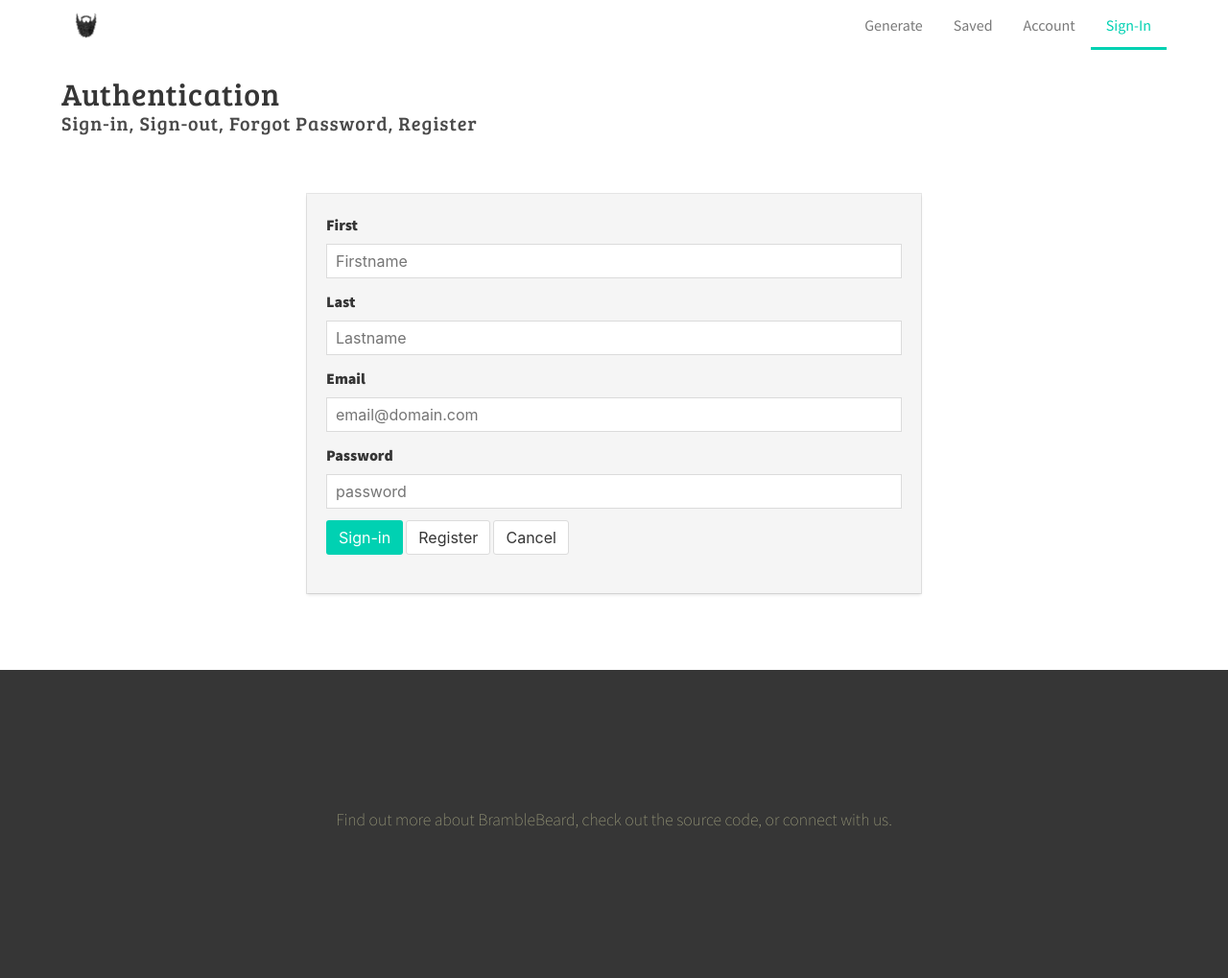
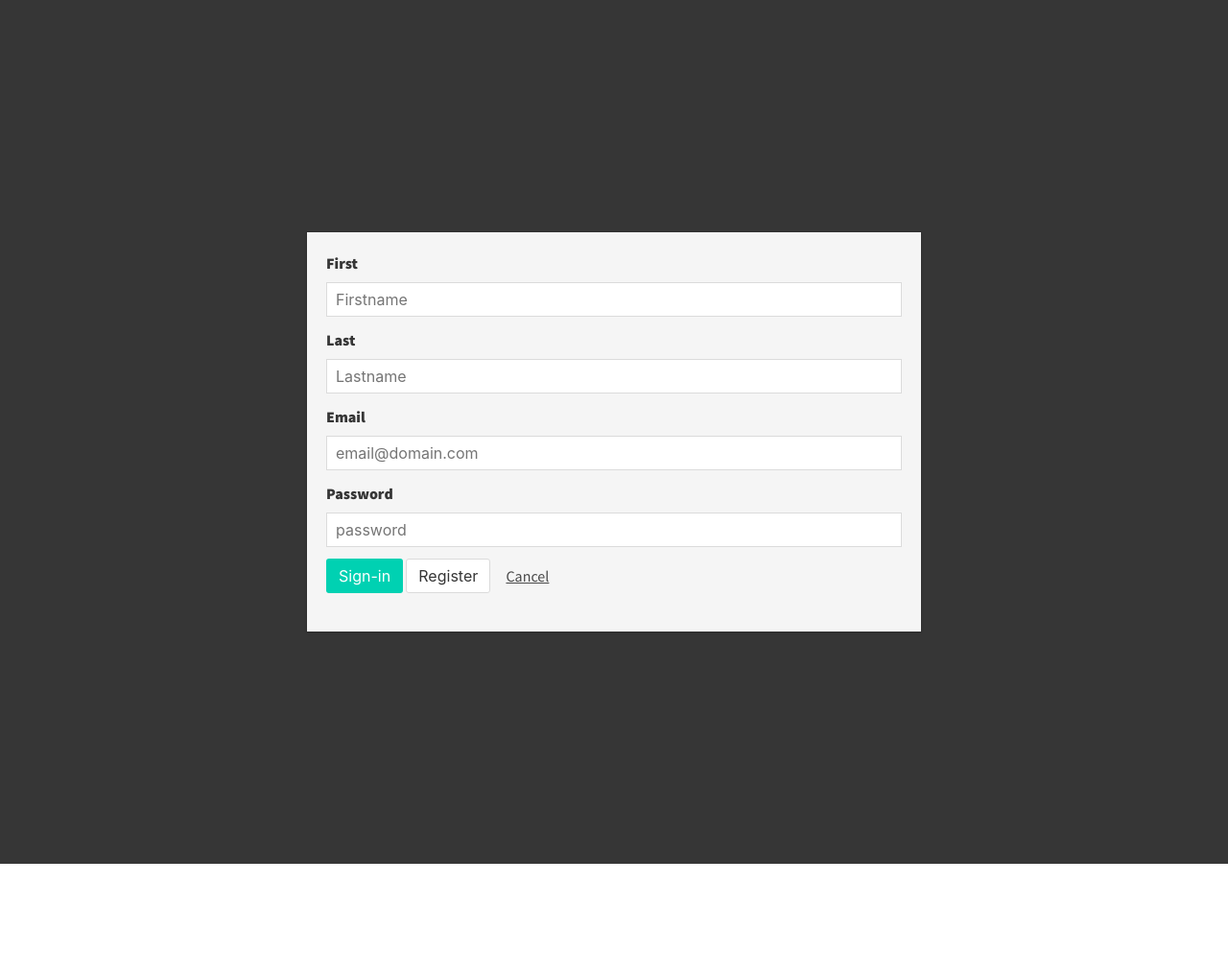
Before and after one commit to BrambleBeard/bramblebeard.github.io, a Jekyll site: the page built from auth/index.html, in a window 1280 px wide. Shown: the whole page at 96% size. Built offline with Jekyll 4.4.1, drawn with Linux system fonts in a browser that asks for light colours; after the commit the page ends 900 px from its top, so only the background shows below that.

Commit message:
e/htm Change auth page layout

```diff
--- a/auth/index.html
+++ b/auth/index.html
@@ -1,13 +1,14 @@
 ---
-layout: default
+layout: simple
 active: auth
 title: Authentication
 subtitle: Sign-in, Sign-out, Forgot Password, Register
 ---
 
-<section class="section">
+<section class="hero is-dark is-fullheight">
+    <div class="hero-body">
         <div class="container container-narrow">
-        <form action="" class="box">
+            <form action="/saved" class="box">
 
                 <div class="field">
                     <div class="control">
@@ -45,7 +46,7 @@ subtitle: Sign-in, Sign-out, Forgot Password, Register
                     <div class="control">
                         <button class="button is-primary">Sign-in</button>
                         <button class="button is-default">Register</button>
-                    <button class="button is-default">Cancel</button>
+                        <a class="button is-link" href="/">Cancel</a>
                     </div>
                 </div>
                 <!-- /.field -->
@@ -54,4 +55,5 @@ subtitle: Sign-in, Sign-out, Forgot Password, Register
                 </p>
             </form>
         </div>
+    </div>
 </section>
```
Lines whose indentation alone changed are shown as unchanged.
